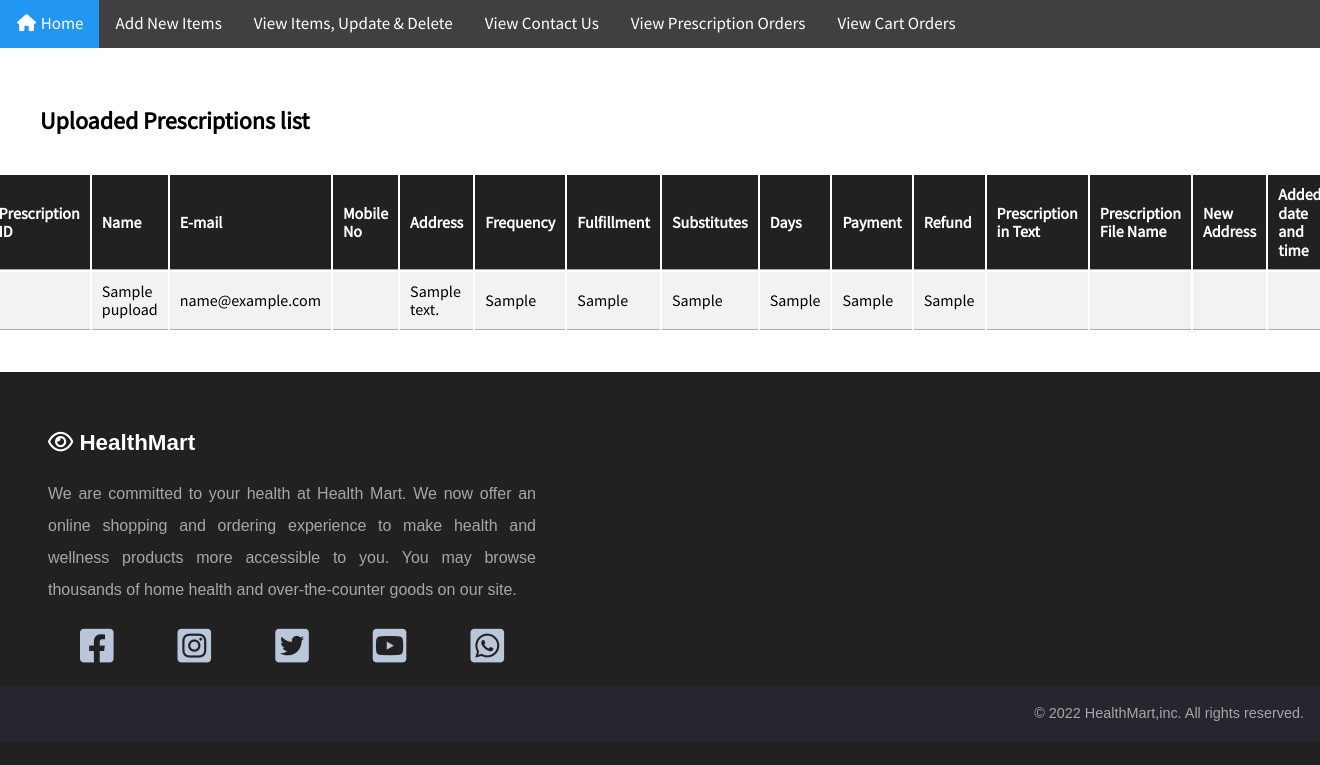
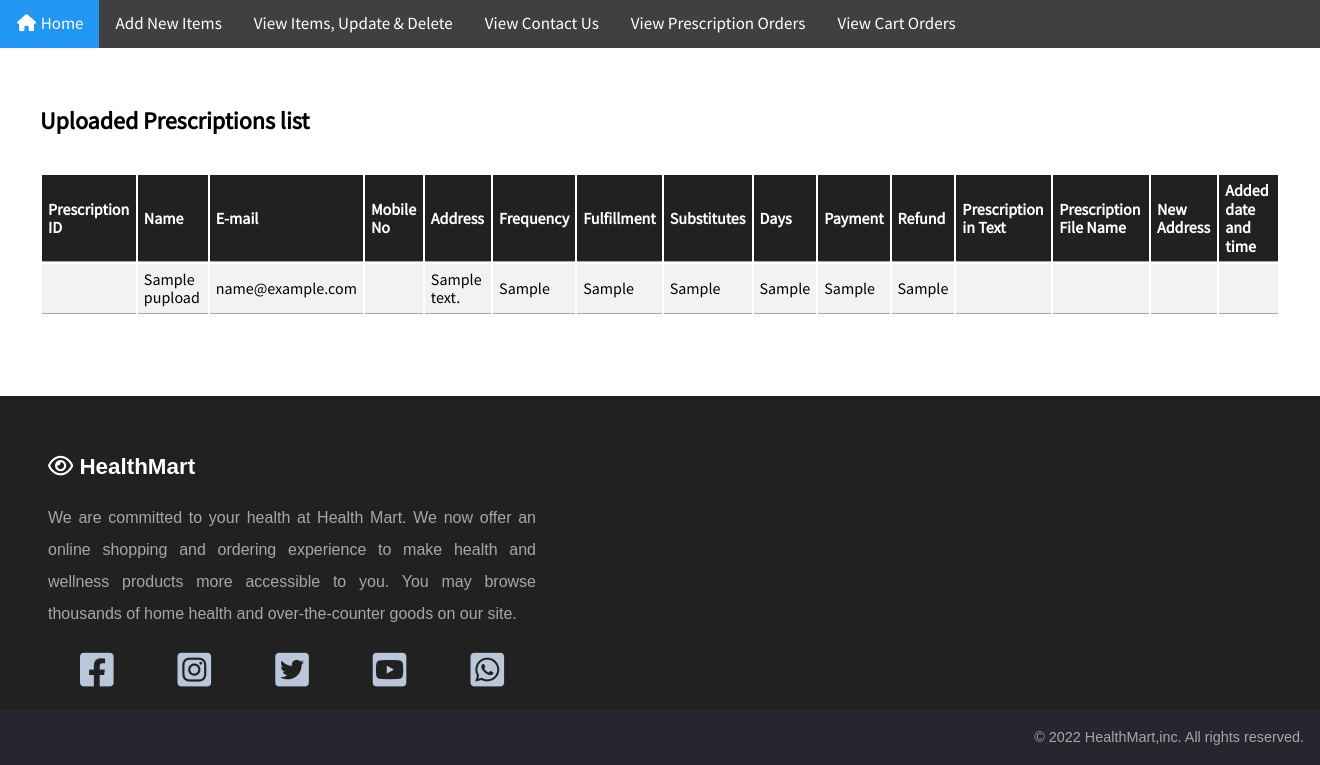
Before and after one commit to IsuruX98/HealthMart, a PHP site: page /viewpreuporders.php in a window 1320 px wide. Shown: the part 140-905 px from the top of the page. Before the commit the page ends 881 px from the top, so only its background shows below. Run offline with PHP 8.4, Linux system fonts and the light colour scheme; the visitor is signed in with stand-in values (Sample User, id 1); tables that the repository leaves empty or names only in its code hold one stand-in row (values such as "Sample post"); data that the repository does not hold is empty.

Commit message:
resolve changes

```diff
--- a/CSS/viewpreuporders.css
+++ b/CSS/viewpreuporders.css
@@ -1,5 +1,6 @@
 .viewPreupOrders-main {
     padding: 40px;
+    padding-bottom: 80px;
 }
 
 .viewPreupOrders tr:nth-child(even) {
@@ -20,11 +21,14 @@
 
 .viewPreupOrders th,
 .viewPreupOrders td {
-    padding: 10px;
+    padding: 6px;
     border-bottom: 1px solid #aaa;
 }
 
+.viewPreupOrders {
+    width: 100%;
+}
+
 .viewPreupOrders-table {
-    display: flex;
-    justify-content: center;
+    width: 100%;
 }
```
Also changed, not shown: preupload.php (+6 -3 lines), itemImg/2018-11-24 4.39.28 AM.jpg (deleted), itemImg/91B9805F-1A4C-460D-9AA0-FF0B5F840709.JPG (deleted), itemImg/WhatsApp Image 2021-12-07 at 3.44.12 PM.jpeg (deleted), itemImg/axe.jpg (added), itemImg/dsc_0541-1_copy_1.jpg (added), itemImg/himalaya-cystone-tablets.jpg (added), itemImg/me.JPG (deleted), itemImg/osupan_1000x1000.jpg (added), itemImg/photo_2022-02-15_11-52-53.jpg (deleted), itemImg/photo_2022-02-15_11-52-57.jpg (deleted), itemImg/shopnow.jpg (deleted), upload/Picture1.jpg (added), upload/Picture2.jpg (added), 3 more files, 2 other files.
